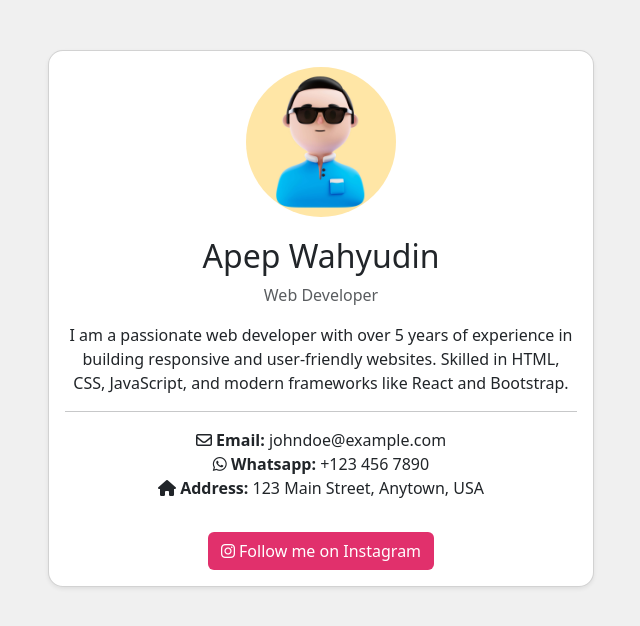
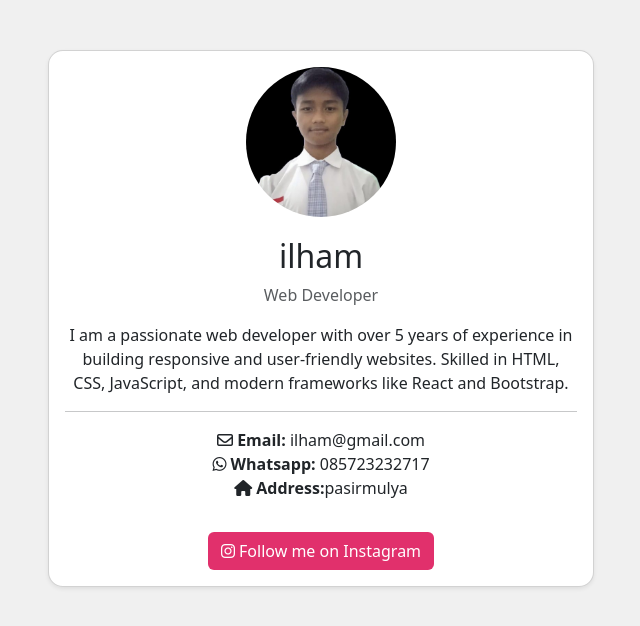
Before and after one commit to apepwahyudin55/BIODATA_ILHAM_XR3, a plain HTML site: page index.html in a window 1280 px wide. Shown: the whole page, without its empty margins (319-959 px from the left). Drawn offline with nearby package versions, Linux system fonts and the light colour scheme.

Commit message:
Update index.html

```diff
--- a/index.html
+++ b/index.html
@@ -14,16 +14,16 @@
             <div class="col-md-6">
                 <div class="card shadow-sm">
                     <div class="card-body text-center">
-                        <img src="avatar.jpg" alt="Profile Image" class="profile-img">
-                        <h2>Apep Wahyudin</h2>
+                        <img src="WhatsApp Image 2024-02-25 at 21.55.58.jpeg" alt="Profile Image" class="profile-img">
+                        <h2>ilham</h2>
                         <p class="text-muted">Web Developer</p>
                         <p>I am a passionate web developer with over 5 years of experience in building responsive and user-friendly websites. Skilled in HTML, CSS, JavaScript, and modern frameworks like React and Bootstrap.
                         </p>
                         <hr>
                         <ul class="list-unstyled">
-                            <li><i class="fa-regular fa-envelope"></i> <strong>Email:</strong> johndoe@example.com</li>
-                            <li><i class="fa-brands fa-whatsapp"></i> <strong>Whatsapp:</strong> +123 456 7890</li>
-                            <li><i class="fa-solid fa-house"></i> <strong>Address:</strong> 123 Main Street, Anytown, USA</li>
+                            <li><i class="fa-regular fa-envelope"></i> <strong>Email:</strong>  ilham@gmail.com</li>
+                            <li><i class="fa-brands fa-whatsapp"></i> <strong>Whatsapp:</strong> 085723232717</li>
+                            <li><i class="fa-solid fa-house"></i> <strong>Address:</strong>pasirmulya</li>
                         </ul>
                         <a href="https://www.instagram.com/sebuahsemangat" target="_blank" class="btn btn-instagram mt-3">
                             <i class="fab fa-instagram"></i> Follow me on Instagram
```
